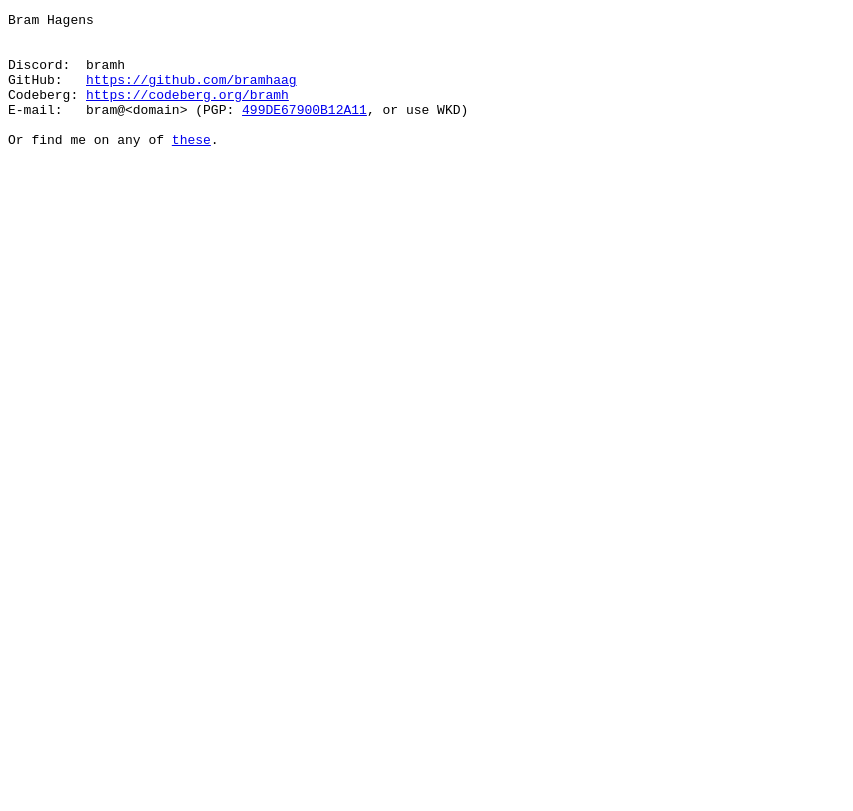
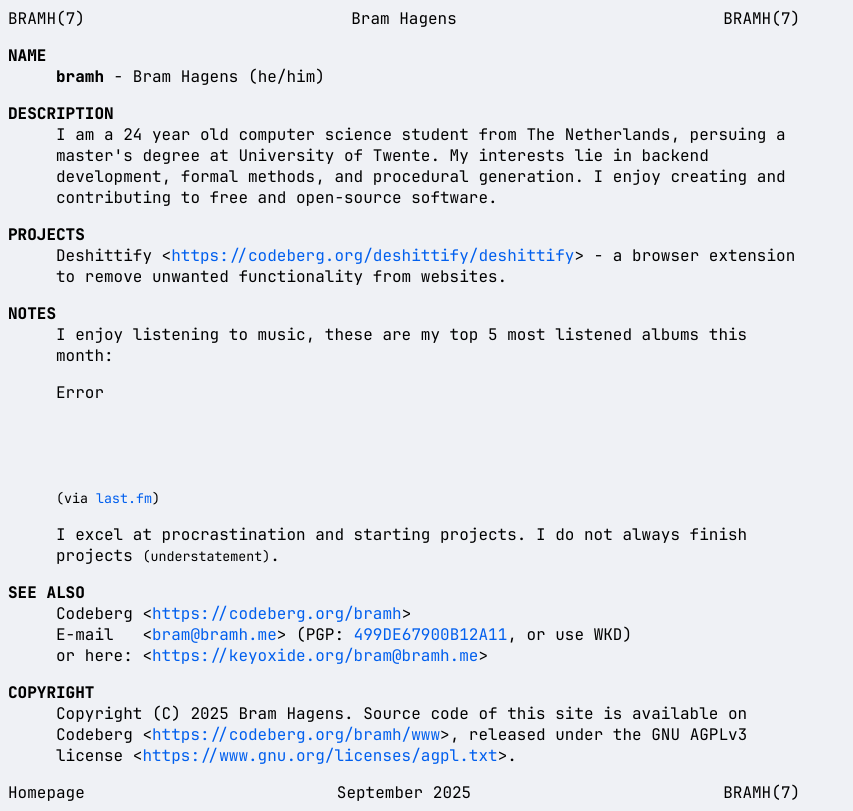
Before and after one commit to bramhaag/www, a plain HTML site: page index.html in a window 1280 px wide. Shown: the whole page, without its empty margins (0-853 px from the left). Drawn offline with Linux system fonts and the light colour scheme; no server answers.

Commit message:
man page redesign

```diff
--- a/index.html
+++ b/index.html
@@ -4,18 +4,220 @@
     <meta charset="UTF-8">
     <meta name="viewport" content="width=device-width, initial-scale=1.0">
     <meta http-equiv="X-UA-Compatible" content="ie=edge">
-	<meta name="description" content="Bram Hagens' personal site">
-    <title>Bram Hagens</title>
+	<meta name="description" content="Bram is a computer science student, backend developer, and FOSS enthousiast">
+    <title>BRAMH(7) - Bram Hagens</title>
+	<link rel="preconnect" href="https://lastfm.bramhaag.workers.dev">
+	<link rel="preload" href="jetbrains-mono.woff2" as="font" type="font/woff2" crossorigin>
+
+	<style type="text/css">
+		@font-face {
+			font-family: 'JetBrains Mono';
+			src: url('jetbrains-mono.woff2') format('woff2');
+			font-weight: 100 800;
+			font-display: swap;
+		}
+
+		:root {
+			--color-background: #eff1f5;
+			--color-text: #000000;
+			--color-link: #005FEE;
+			--font-size: 1em;
+			--max-cols: 50;
+			--indent-size: calc(var(--font-size) * 3);
+		}
+
+		@media (prefers-color-scheme: dark) {
+			:root {
+				--color-background: #1e1e2e;
+				--color-text: #cdd6f4;
+				--color-link: #89b4fa;
+			}
+		}
+
+		body {
+			background-color: var(--color-background);
+			color: var(--color-text);
+			font-family: 'JetBrains Mono', monospace;
+			width: calc(var(--font-size) * var(--max-cols));
+			font-size: var(--font-size);
+		}
+
+		header, footer {
+			display: grid;
+			grid-template-columns: 33% 33% 33%;
+		}
+
+		header, section {
+			margin-bottom: 1em;
+		}
+
+		section {
+			margin-left: var(--indent-size);
+		}
+
+		footer {
+			margin-top: 1em;
+		}
+
+		h2 {
+			text-transform: uppercase;
+			margin: 0 0 0 calc(var(--indent-size) * -1);
+			font-size: var(--font-size);
+		}
+
+		a {
+			text-decoration: none;
+			color: var(--color-link)
+		}
+
+		.left {
+			text-align: left;
+		}
+
+		.center {
+			text-align: center;
+		}
+
+		.right {
+			text-align: right;
+		}
+
+		ol {
+			margin: 0;
+			padding-left: 0;
+			list-style-position: inside;
+		}
+
+		p div {
+			margin: 0;
+		}
+
+		p div ol {
+			margin: 0;
+		}
+
+		table {
+			border-spacing: 0;
+		}
+
+		td {
+			padding: 0;
+		}
+
+		td:first-child {
+			padding-right: 1ch;
+		}
+
+		p {
+			margin: 1em 0;
+		}
+
+		section h2 + p {
+			margin-top: 0;
+		}
+
+		section p + div,
+		section p + ol,
+		section ol {
+			margin-top: 0;
+		}
+
+		.sr-only {
+			position: absolute;
+			width: 1px;
+			height: 1px;
+			padding: 0;
+			margin: -1px;
+			overflow: hidden;
+			clip: rect(0, 0, 0, 0);
+			white-space: nowrap;
+			border: 0;
+		}
+
+		#album-list {
+			min-height: 5lh;
+		}
+
+
+
+	</style>
+	<script>
+		document.addEventListener('DOMContentLoaded', () => {
+			const list = document.getElementById('album-list');
+			list.innerHTML = 'Loading...';
+
+			fetch('https://lastfm.bramhaag.workers.dev/api/top-albums')
+				.then(response => response.json())
+				.then(data => {
+					const ol = document.createElement('ol');
+					data.albums.forEach(album => {
+						const li = document.createElement('li');
+						li.innerHTML = `${album.artist} - ${album.name} <small class="sr-only">played ${album.playcount} times</small><small aria-hidden="true">(${album.playcount}x)</small>`;
+						ol.appendChild(li);
+					});
+					list.replaceWith(ol);
+				})
+				.catch(() => {
+					list.innerHTML = 'Error';
+				});
+		});
+	</script>
   </head>
   <body>
-	<pre>Bram Hagens
+		<header aria-hidden="true">
+			<span class="left">BRAMH(7)</span>
+			<span class="center">Bram Hagens</span>
+			<span class="right">BRAMH(7)</span>
+		</header>
+		<main id="main">
+		<section>
+			<h2>Name</h2>
+			<p><strong>bramh</strong> - Bram Hagens <span class="sr-only">pronouns he/him</span><span aria-hidden="true">(he/him)</span></p>
+		</section>
+		<section>
+			<h2>Description</h2>
+			<p>I am a 24 year old computer science student from The Netherlands, persuing a master's degree at University of Twente. My interests lie in backend development, formal methods, and procedural generation. I enjoy creating and contributing to free and open-source software.</p>
+		</section>
+		<section>
+			<h2>Projects</h2>
+			<p>Deshittify <span aria-hidden="true">&lt;</span><a href="https://codeberg.org/deshittify/deshittify" aria-label="Deshittify on Codeberg">https://codeberg.org/deshittify/deshittify</a><span aria-hidden="true">&gt;</span> - a browser extension to remove unwanted functionality from websites.</p>
+		</section>
+		<section>
+			<h2>Notes</h2>
+			<p>I enjoy listening to music, these are my top 5 most listened albums this month:</p>
+			<div id="album-list">
+				<noscript>JavaScript required</noscript>
+			</div>
+			<small>(via <a href="https://www.last.fm/user/bramhaag" aria-label="Last.fm profile">last.fm</a>)</small>
 
-
-Discord:  bramh
-GitHub:   <a href="https://github.com/bramhaag">https://github.com/bramhaag</a>
-Codeberg: <a href="https://codeberg.org/bramh">https://codeberg.org/bramh</a>
-E-mail:   bram@&lt;domain&gt; (PGP: <a href="public.asc">499DE67900B12A11</a>, or use WKD)
-
-Or find me on any of <a href="https://keyoxide.org/bram@bramh.me">these</a>.</pre>
+			<p>I excel at procrastination and starting projects. I do not always finish projects <small>(understatement)</small>.</p>
+		</section>
+		<section>
+			<h2>See also</h2>
+			<table>
+				<tr>
+					<td>Codeberg</td>
+					<td><span aria-hidden="true">&lt;</span><a href="https://codeberg.org/bramh" aria-label="Codeberg profile">https://codeberg.org/bramh</a><span aria-hidden="true">&gt;</span></td>
+				</tr>
+				<tr>
+					<td>E-mail</td>
+					<td><span aria-hidden="true">&lt;</span><a href="mailto:bram@bramh.me" aria-label="Email address">bram@bramh.me</a><span aria-hidden="true">&gt;</span> (PGP: <a href="public.asc" aria-label="PGP key">499DE67900B12A11</a>, or use WKD)</td>
+				</tr>
+				<tr>
+					<td>or here:</td>
+					<td><span aria-hidden="true">&lt;</span><a href="https://keyoxide.org/bram@bramh.me" aria-label="Keyoxide profile">https://keyoxide.org/bram@bramh.me</a><span aria-hidden="true">&gt;</span></td>
+				</tr>
+			</table>
+		</section>
+		<section>
+			<h2>Copyright</h2>
+			<p>Copyright (C) 2025 Bram Hagens. Source code of this site is available on Codeberg <span aria-hidden="true">&lt;</span><a href="https://codeberg.org/bramh/www" aria-label="Website source code">https://codeberg.org/bramh/www</a><span aria-hidden="true">&gt;</span>, released under the GNU AGPLv3 license <span aria-hidden="true">&lt;</span><a href="https://www.gnu.org/licenses/agpl.txt" aria-label="AGPL license text">https://www.gnu.org/licenses/agpl.txt</a><span aria-hidden="true">&gt;</span>.</p>
+		</section>
+		</main>
+		<footer aria-hidden="true">
+			<span class="left">Homepage</span>
+			<span class="center">September 2025</span>
+			<span class="right">BRAMH(7)</span>
+		</footer>
   </body>
 </html>
```
Also changed, not shown: worker/worker.js (added, +52 -0 lines), jetbrains-mono.woff2 (added), 4 other files.
